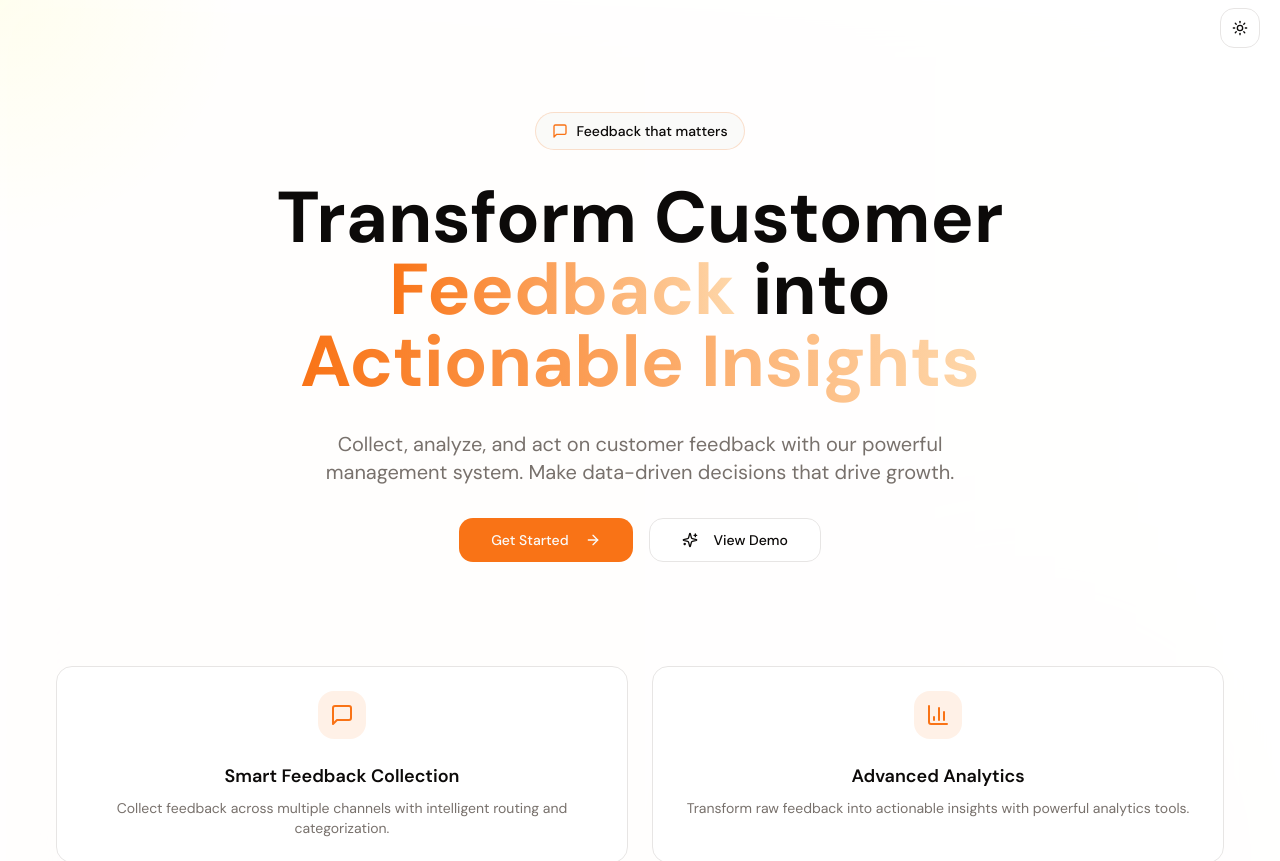
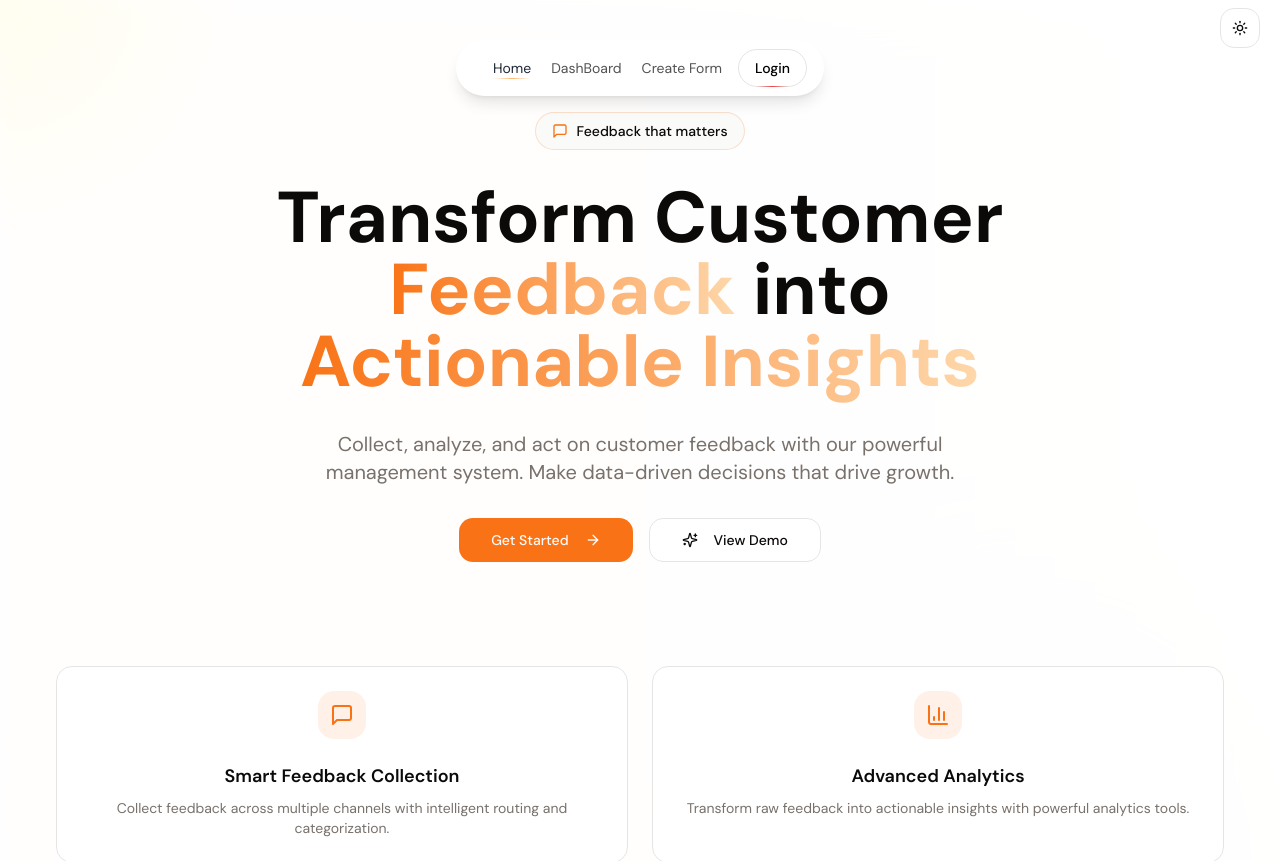
Before and after one commit to Adityaadpandey/Feedback-Management-Sys, a Next.js app in the folder frontend/: page / in a window 1280 px wide. Shown: the top 861 px of the page. Built offline with nearby package versions, Linux system fonts and the light colour scheme; no server answers.

Commit message:
fix: nav issue in visi

```diff
--- a/frontend/src/components/ui/floating-navbar.tsx
+++ b/frontend/src/components/ui/floating-navbar.tsx
@@ -3,8 +3,7 @@ import { SignedIn, SignedOut, SignInButton, UserButton } from "@clerk/nextjs";
 import { AnimatePresence, motion, useMotionValueEvent, useScroll } from "framer-motion";
 import Link from "next/link";
 import { usePathname } from "next/navigation";
-import { useState } from "react";
-import { cn } from "@/lib/utils";
+import { useEffect, useState } from "react";
 
 export const FloatingNav = ({
     navItems,
@@ -22,18 +21,23 @@ export const FloatingNav = ({
 
     const [visible, setVisible] = useState(true);
 
+    // Reset visibility state when page is reloaded or path changes
+    useEffect(() => {
+        setVisible(true);  // Reset to visible when the page loads
+    }, [pathname]);  // Depend on pathname to reset visibility on route change
+
     useMotionValueEvent(scrollYProgress, "change", (current) => {
-        // Check if current is not undefined and is a number
         if (typeof current === "number") {
-            const direction = current! - scrollYProgress.getPrevious()!;
+            const direction = current - scrollYProgress.getPrevious()!;
 
+            // Handle scroll direction and visibility
             if (scrollYProgress.get() < 0.001) {
-                setVisible(true);
+                setVisible(true);  // Always visible when near the top of the page
             } else {
                 if (direction < 0) {
-                    setVisible(true);
+                    setVisible(true);  // Scrolling up, make visible
                 } else {
-                    setVisible(false);
+                    setVisible(false);  // Scrolling down, make invisible
                 }
             }
         }
@@ -42,30 +46,19 @@ export const FloatingNav = ({
     return (
         <AnimatePresence mode="wait">
             <motion.div
-        initial={{
-          opacity: 1,
-          y: -100,
-        }}
-        animate={{
-          y: visible ? 0 : -100,
-          opacity: visible ? 1 : 0,
-        }}
-        transition={{
-          duration: 0.2,
-        }}
-        className={cn(
-          "flex max-w-fit  fixed top-10 inset-x-0 mx-auto border border-transparent dark:border-white/[0.2] rounded-full dark:bg-black bg-white shadow-[0px_2px_3px_-1px_rgba(0,0,0,0.1),0px_1px_0px_0px_rgba(25,28,33,0.02),0px_0px_0px_1px_rgba(25,28,33,0.08)] z-[5000] pr-2 pl-8 py-2  items-center justify-center space-x-4",
-          className
-        )}
-      >
+                initial={{ opacity: 1, y: 0 }}
+                animate={{ y: 0, opacity: 1 }}
+                transition={{ duration: 0.2 }}
+                className={`flex max-w-fit fixed top-10 inset-x-0 mx-auto border border-transparent dark:border-white/[0.2] rounded-full dark:bg-black bg-white shadow-lg z-[5000] pr-4 pl-8 py-2 items-center justify-center space-x-4 ${className}`}
+            >
                 {/* Navigation Links with Gradient Underline for Active Link */}
                 {navItems.map((navItem, idx) => (
                     <Link
                         key={idx}
                         href={navItem.link}
                         className={`relative items-center flex space-x-1 text-sm ${pathname === navItem.link
-                                ? "text-gray-800 dark:text-gray-200"
-                                : "text-neutral-600 dark:text-neutral-50 hover:text-neutral-500 dark:hover:text-neutral-300"
+                            ? "text-gray-800 dark:text-gray-200"
+                            : "text-neutral-600 dark:text-neutral-50 hover:text-neutral-500 dark:hover:text-neutral-300"
                             }`}
                     >
                         <span className="block sm:hidden">{navItem.icon}</span>
```
